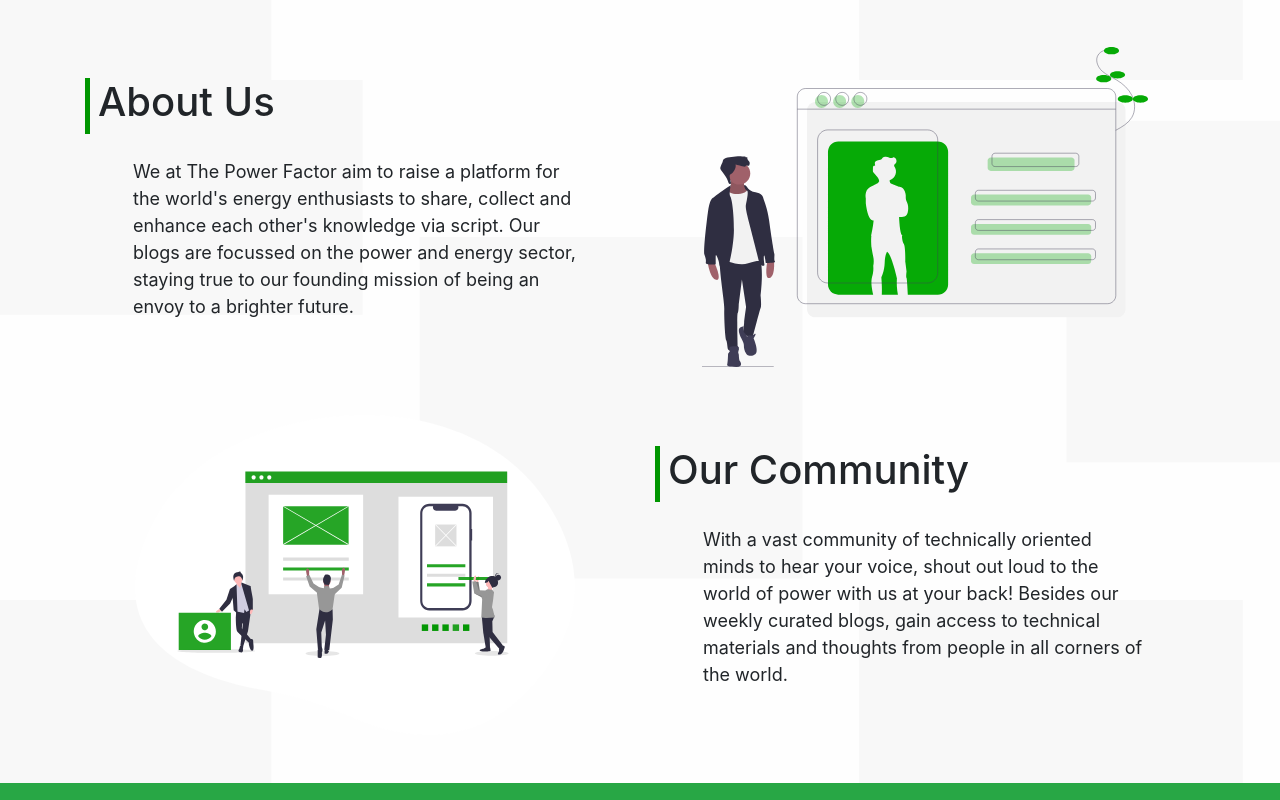
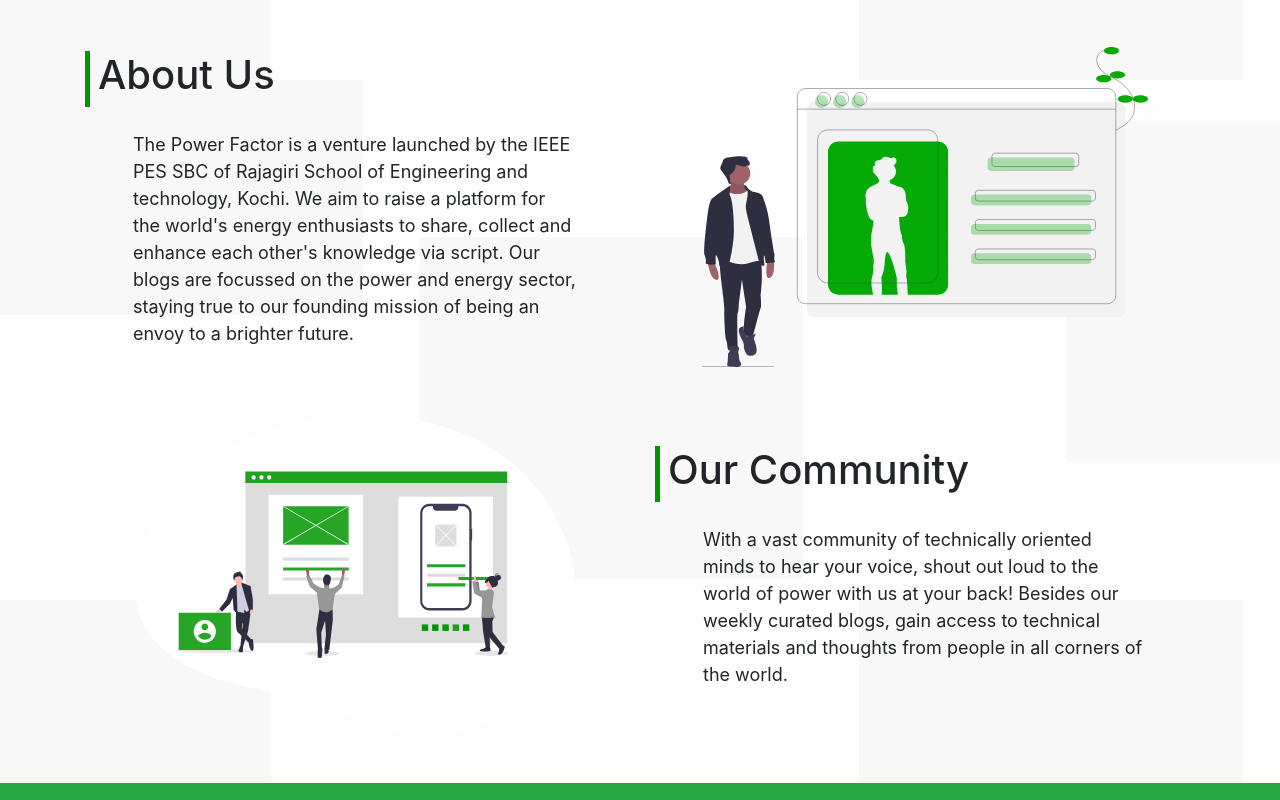
Before and after one commit to ananthutmani/Hyderabad_Website_Event, a plain HTML site: page index.html in a window 1280 px wide. Shown: the part 720-1520 px from the top of the page. Drawn offline with nearby package versions, Linux system fonts and the light colour scheme.

Commit message:
added RSET credits

```diff
--- a/index.html
+++ b/index.html
@@ -136,12 +136,11 @@
                         </div>
                         <div class="mx-2 mx-sm-3 mx-md-5">
                             <p class="mt-4 wow animate__animated animate__fadeIn headerpara" data-wow-delay="600ms">
-                                We at The Power Factor aim to raise a platform for the world's energy enthusiasts to
-                                share,
-                                collect and enhance each other's knowledge via script. Our blogs are focussed on the
-                                power and
-                                energy sector, staying true to our founding mission of being an envoy to a brighter
-                                future.
+                                The Power Factor is a venture launched by the IEEE PES SBC of Rajagiri School of
+                                Engineering and technology, Kochi. We aim to raise a platform for the
+                                world's energy enthusiasts to share, collect and enhance each other's knowledge via
+                                script. Our blogs are focussed on the power and energy sector, staying true to our
+                                founding mission of being an envoy to a brighter future.
                             </p>
                         </div>
                     </div>
```
